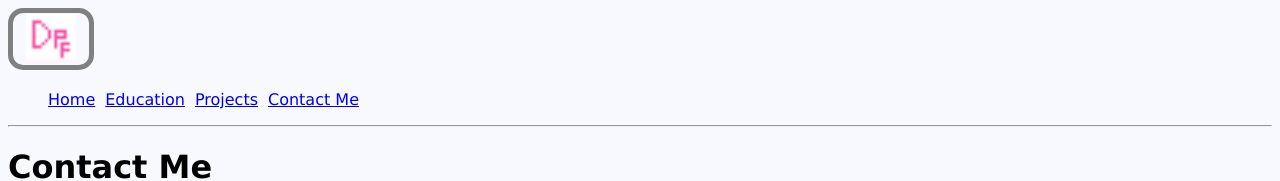
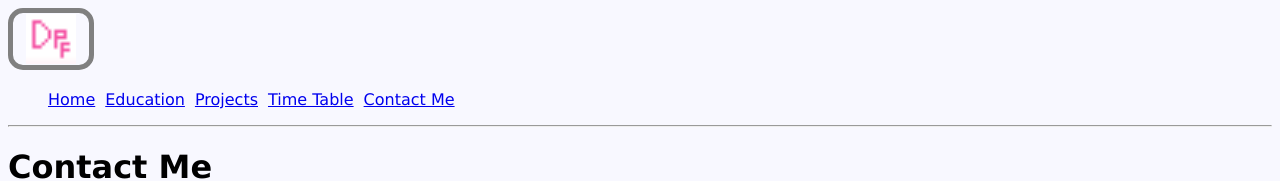
Before and after one commit to Derrickfers/3dPortForm, a plain HTML site: page contact_me_form.html in a window 1280 px wide. Shown: the top 181 px of the page. Drawn offline with Linux system fonts and the light colour scheme.

Commit message:
Update contact_me_form.html

```diff
--- a/contact_me_form.html
+++ b/contact_me_form.html
@@ -26,6 +26,7 @@
           <li><a href="index.html" title="Home Page">Home</a></li>
           <li><a href="Education.html" title="Education Details Of My Self">Education</a></li>
           <li><a href="projects.html" title="My Projects">Projects</a></li>
+          <li><a href="time_table.html" title="time_table">Time Table</a></li>
           <li><a href="contact_me_form.html" title="Contact Me To Hire">Contact Me</a></li>
         </ul>
     </nav>
```
